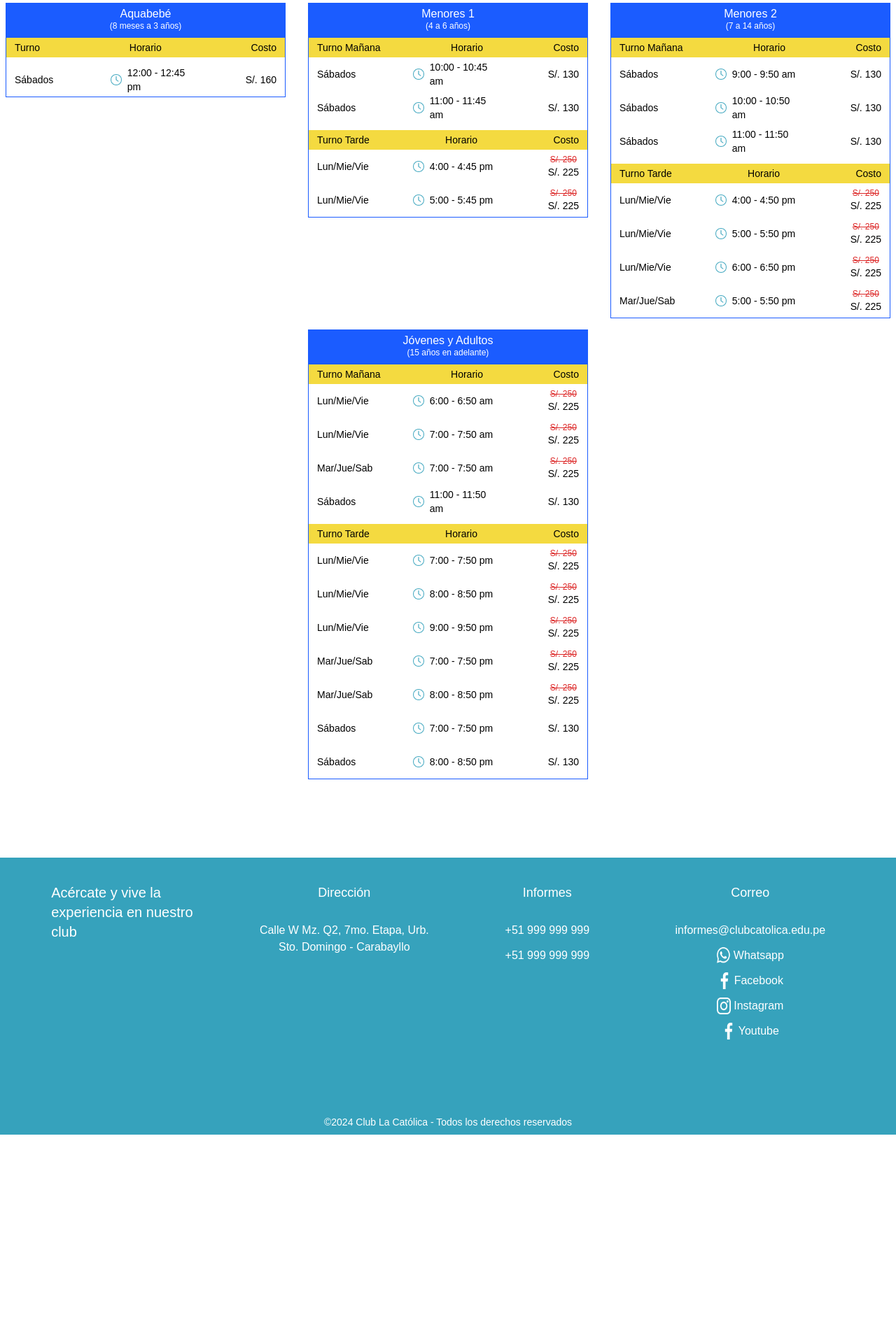
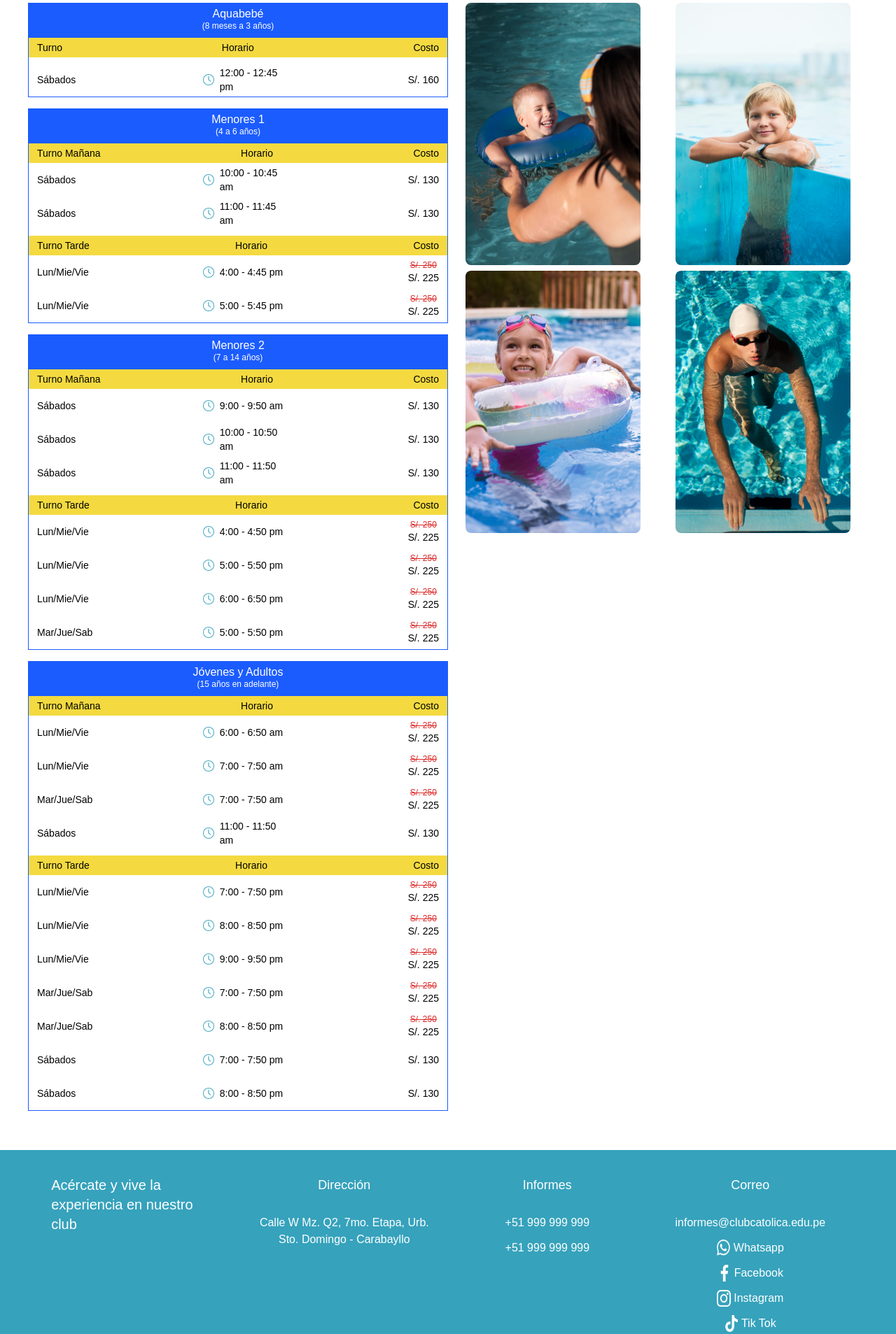
Before and after one commit to GonzaloDEV0210/academia-catolica-oficial, a website: page pages/natacion.html in a window 1280 px wide. Shown: the part 562-2469 px from the top of the page at 70% size. Before the commit the page ends 2184 px from the top, so only its background shows below. Drawn offline with nearby package versions, Linux system fonts and the light colour scheme; grey boxes are pictures that could not be loaded; files whose address does not match are found by name.

Commit message:
diseñando la pagina de costos

```diff
--- a/pages/natacion.html
+++ b/pages/natacion.html
@@ -95,9 +95,9 @@
         </ul>
     </header>
 
-    <main>
-        <section class="320px:flex 320px:flex-wrap 320px:gap-4 320px:mt-4">
-            <div id="aquabebe" class="320px:w-11/12 440px:w-400px 320px:mx-auto 320px:inline-block">
+    <main class="1000px:w-940px 1260px:w-1200px 1000px:mx-auto 1000px:flex 320px:mt-4">
+        <section class="320px:flex 320px:flex-col 320px:w-11/12 1000px:w-auto 440px:w-400px 540px:w-500px 1000px:justify-start 320px:gap-4 1260px:basis-2/4">
+            <div id="aquabebe" class="320px:w-full 640px:w-600px 320px:mx-auto 320px:inline-block">
                 <div class="bg-azul_catolica text-white 320px:text-center 320px:font-bree_regular leading-4 320px:py-2">
                     <h2 class="320px:inline-block">Aquabebé</h2><br>
                     <span class="320px:text-xs">(8 meses a 3 años)</span>
@@ -120,7 +120,7 @@
                     </div>
                 </div>
             </div>
-            <div id="menores_uno" class="320px:w-11/12 440px:w-400px 320px:mx-auto 320px:inline-block">
+            <div id="menores_uno" class="320px:w-full 640px:w-600px 320px:mx-auto 320px:inline-block">
                 <div class="bg-azul_catolica text-white 320px:text-center 320px:font-bree_regular leading-4 320px:py-2">
                     <h2 class="320px:inline-block">Menores 1</h2><br>
                     <span class="320px:text-xs">(4 a 6 años)</span>
@@ -184,7 +184,7 @@
                     </section>
                 </div>
             </div>
-            <div id="menores_dos" class="320px:w-11/12 440px:w-400px 320px:mx-auto 320px:inline-block">
+            <div id="menores_dos" class="320px:w-full 640px:w-600px 320px:mx-auto 320px:inline-block">
                 <div class="bg-azul_catolica text-white 320px:text-center 320px:font-bree_regular leading-4 320px:py-2">
                     <h2 class="320px:inline-block">Menores 2</h2><br>
                     <span class="320px:text-xs">(7 a 14 años)</span>
@@ -280,7 +280,7 @@
                     </section>
                 </div>
             </div>
-            <div id="adultos" class="320px:w-11/12 440px:w-400px 320px:mx-auto 320px:inline-block">
+            <div id="adultos" class="320px:w-full 640px:w-600px 320px:mx-auto 320px:inline-block">
                 <div class="bg-azul_catolica text-white 320px:text-center 320px:font-bree_regular leading-4 320px:py-2">
                     <h2 class="320px:inline-block">Jóvenes y Adultos</h2><br>
                     <span class="320px:text-xs">(15 años en adelante)</span>
@@ -421,9 +421,19 @@
                 </div>
             </div>
         </section>
+        <section class="320px:hidden 1000px:inline-block 1260px:basis-2/4 1260px:flex">
+            <div class="1000px:w-4/5 1260px:w-5/12 1000px:mx-auto 1000px:flex 1000px:flex-col 1000px:gap-2 1260px:">
+                <img class="1000px:w-full 1000px:object-cover 1000px:rounded-lg" src="/images/bebes.jpg" alt="Bebe nadando en la piscina">
+                <img class="1000px:w-full 1000px:object-cover 1000px:rounded-lg" src="/images/menores_1.jpg" alt="Niños menores nadando en la piscina">
+            </div>
+            <div class="1000px:w-4/5 1260px:w-5/12 1000px:mx-auto 1000px:flex 1000px:flex-col 1000px:gap-2">
+                <img class="1000px:w-full 1000px:object-cover 1000px:rounded-lg" src="/images/menores_2.jpg" alt="Niños mayores nadando en la piscina">
+                <img class="1000px:w-full 1000px:object-cover 1000px:rounded-lg" src="/images/adultos.jpg" alt="Adultos nadando en la piscina">
+            </div>
+        </section>
     </main>
 
-    <footer id="contacto" class="bg-verde_catolica 320px:text-white 320px:pt-9 320px:pb-2 320px:mt-28">
+    <footer id="contacto" class="bg-verde_catolica 320px:text-white 320px:pt-9 320px:pb-2 320px:mt-14">
         <div class="320px:flex 320px:flex-wrap 320px:gap-5 320px:mx-auto 700px:w-11/12 1360px:w-1300px">
             <div class="320px:mx-auto 320px:w-72 700px:w-500px 1000px:w-56 1360px:w-72">
                 <p class="font-bree_bold 320px:text-xl 320px:text-center 700px:text-start">Acércate y vive la experiencia en nuestro club</p>
@@ -444,20 +454,20 @@
                     <p class="font-bree_regular 1260px:mt-7">informes@clubcatolica.edu.pe</p>
                     <ul class="font-bree_regular 320px:flex 320px:flex-col 320px:items-center 320px:gap-3 320px:mt-7 1260px:mt-3">
                         <li><a class="320px:flex 320px:gap-1" href="#">
-                            <img class="320px:w-5" src="icons/whatsapp.png" alt="">
+                            <img class="320px:w-5" src="/icons/whatsapp.png" alt="">
                             <span>Whatsapp</span>
                         </a></li>
                         <li><a class="320px:flex 320px:gap-1" href="#">
-                            <img class="320px:w-5" src="icons/facebook.png" alt="">
+                            <img class="320px:w-5" src="/icons/facebook.png" alt="">
                             <span>Facebook</span>
                         </a></li>
                         <li><a class="320px:flex 320px:gap-1" href="#">
-                            <img class="320px:w-5" src="icons/instagram.png" alt="">
+                            <img class="320px:w-5" src="/icons/instagram.png" alt="">
                             <span>Instagram</span>
                         </a></li>
                         <li><a class="320px:flex 320px:gap-1" href="#">
-                            <img class="320px:w-5" src="icons/facebook.png" alt="">
-                            <span>Youtube</span>
+                            <img class="320px:w-5" src="/icons/tik-tok-blanco.png" alt="">
+                            <span>Tik Tok</span>
                         </a></li>
                     </ul>
                 </div>
--- a/tailwind.config.js
+++ b/tailwind.config.js
@@ -42,6 +42,7 @@ module.exports = {
         '1500px': '1500px',
         '1600px': '1600px',
         '1000px': '1000px',
+        '640px': '640px'
       },
       padding: {
         '5%': '8%',
```
Also changed, not shown: index.html (+3 -2 lines), icons/tik-tok-blanco.png (added), icons/tik-tok-negro.png (added), images/adultos.jpg (added), images/bebes.jpg (added), images/menores_1.jpg (added), images/menores_2.jpg (added), styles/styles.css.
